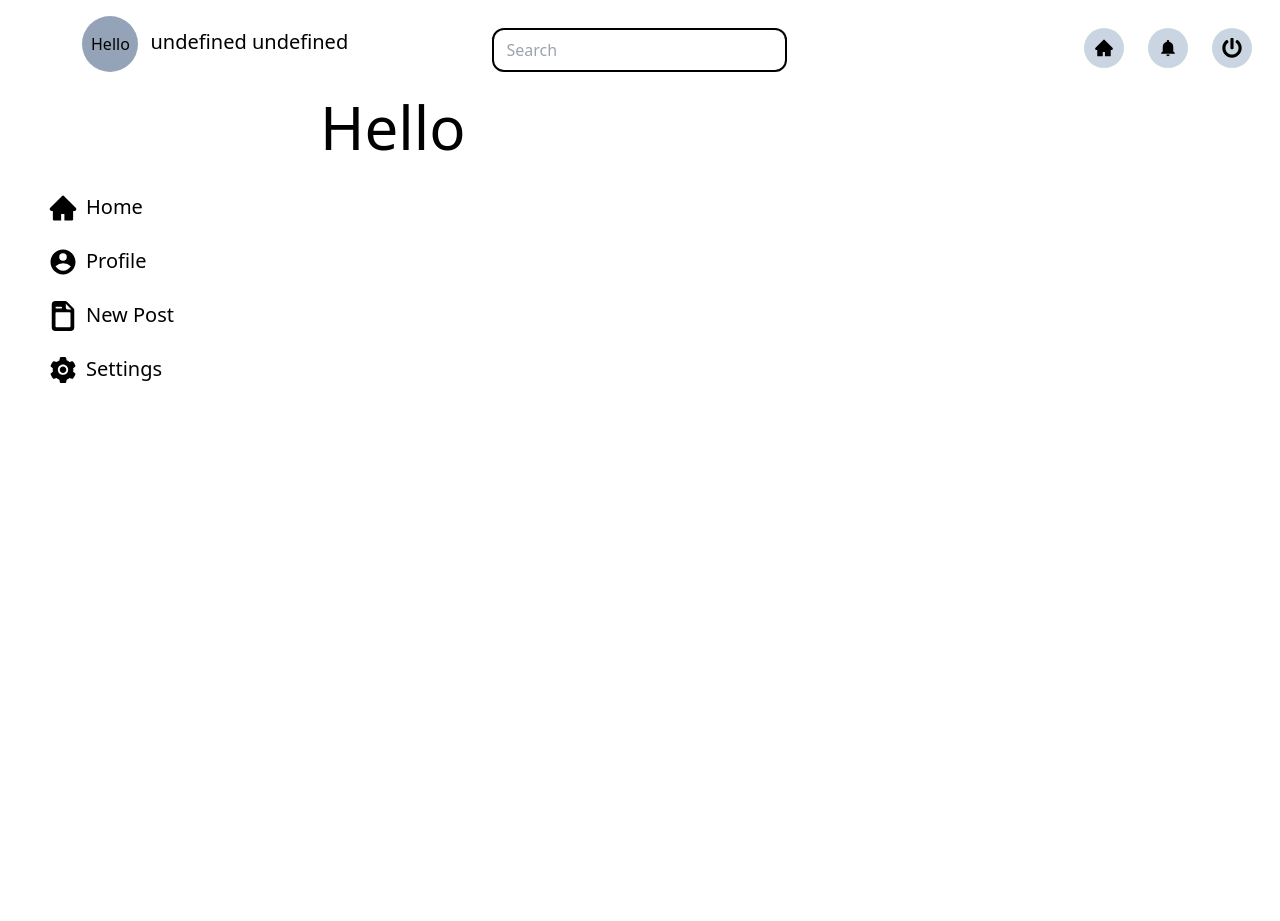
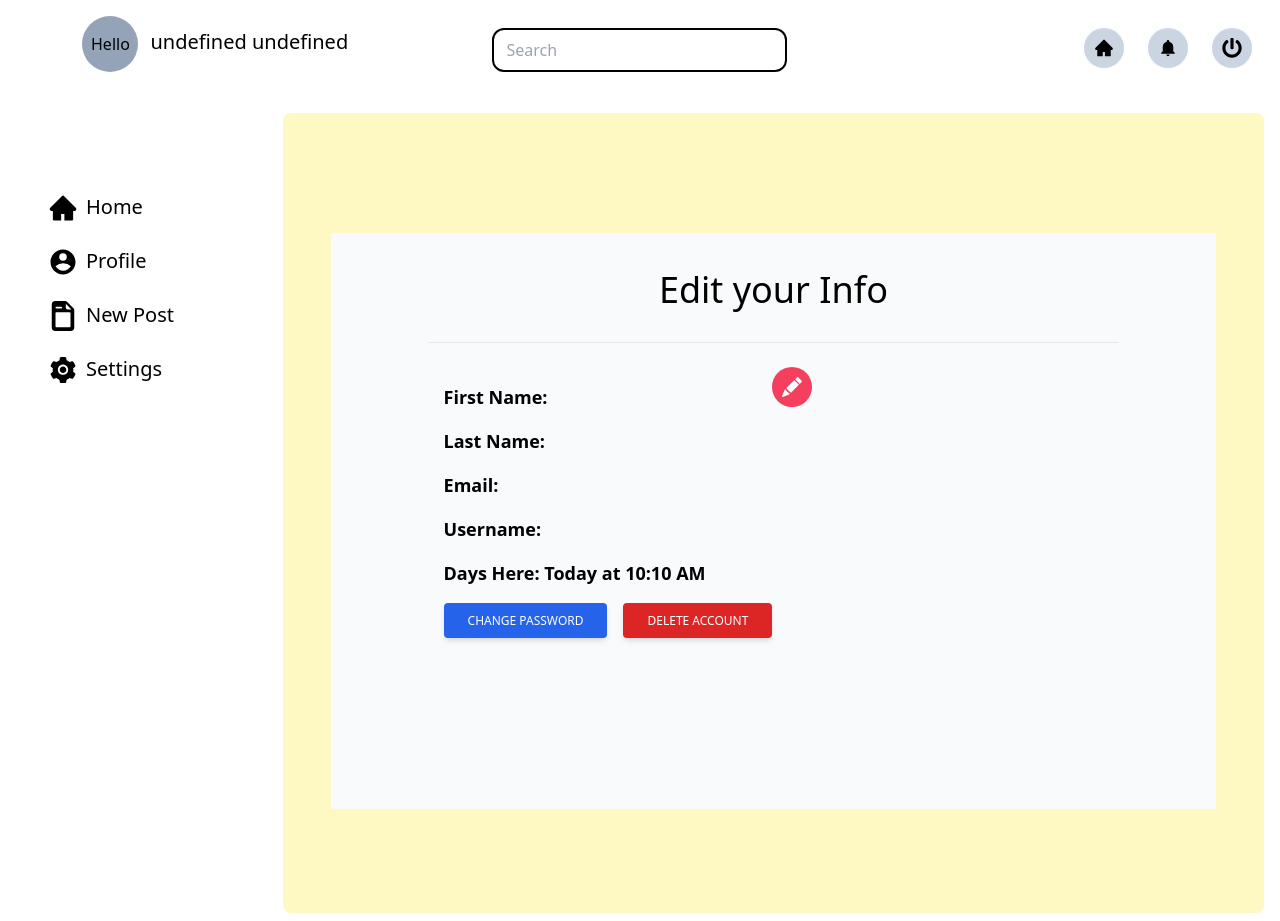
Before and after one commit to Arkora/blog-client, a React (Create React App) app: page /settings in a window 1280 px wide. Before the commit the page ends 897 px from the top, so only its background shows below. Built offline with nearby package versions, Linux system fonts and the light colour scheme.

Commit message:
create settings page

```diff
--- a/src/components/CommentsList.tsx
+++ b/src/components/CommentsList.tsx
@@ -15,7 +15,7 @@ const CommentsList = ({comments,postId}:Props) => {
     const [comment,setComment] = useState<any>({body:'',postId:postId,userId:user.id})
     const inputRef = useRef<HTMLInputElement>(null!)
 
-    const handleSubmit = async(e:any) =>{
+    const handleSubmit = async(e:React.FormEvent<HTMLFormElement>) =>{
          e.preventDefault()
         try {
           const response = await createComment(comment)
@@ -30,16 +30,20 @@ const CommentsList = ({comments,postId}:Props) => {
 
   return (
     <div className='mt-2'>
+      <div className=''>
         <div className='relative mt-20 mb-6'>
-            <p className='absolute inset-y-0 right-0 pr-3 hover:underline cursor-pointer flex items-center leading-5' onClick={() =>setShow(!show)}>{comments.length} Comments</p>
+            <div className='absolute inset-y-0 right-0 pr-3 hover:underline cursor-pointer flex items-center leading-5'>
+              <p onClick={() =>setShow(!show)}>{comments.length} Comments</p>
+            </div>
         </div>
+      </div>
         <br />
         <hr />
         <div className='flex '>
         <div className="h-10 w-10 mt-2 ml-2 bg-stone-600 rounded-full flex text-white font-semibold justify-center items-center">{user.firstname.substring(0, 1) + user.lastname.substring(0, 1)}</div>
 
             <div className='w-96 mt-2 ml-2'>
-                <form action="submit" onSubmit={handleSubmit} >
+                <form  onSubmit={handleSubmit} >
                     <input type="text" ref={inputRef} placeholder='Write your comment' className='input' onChange={(e) =>setComment({...comment,body:e.target.value})} />
                 </form>
             </div>
--- a/src/components/PostItem.tsx
+++ b/src/components/PostItem.tsx
@@ -30,12 +30,13 @@ const PostItem = ({post}:any) => {
                 <div className='flex justify-end mr-2'>
                     <RiTimeFill size={20} />
                     <p className='-mt-[3px] '>{moment(post.createdAt).fromNow()}</p>
-                    <div className={isUser?'post-options ml-2' :'hidden'} onClick={()=>setExpand(!expand)}><BsThreeDotsVertical /></div>
+                    <div className={isUser?'post-options ml-2' :'hidden'} onClick={()=>setExpand(!expand)}>
+                        <BsThreeDotsVertical />
+                    </div>
                 </div>
-                <div className={expand?'w-24 h-15 bg-stone-800 block rounded-lg':'hidden'}>
+                <div className={expand?'w-16 h-12 bg-stone-800 block rounded-lg':'hidden'}>
                     <div className='flex justify-center items-center text-white p-3 '>
                        <Link to={`/edit/post/${post.id}`}><div className='post-actions '><BsFillPencilFill size={20} /></div></Link>
-                        <div className='ml-3 post-actions '><BsFillTrashFill size={20} /></div>
                     </div>
                 </div>
             </div>
--- /dev/null
+++ b/src/components/SettingsEdit.tsx
@@ -0,0 +1,41 @@
+import React,{useState,useEffect,useRef} from 'react'
+
+interface Props{
+    user: any;
+    setEdit: React.Dispatch<React.SetStateAction<boolean>>;
+}
+
+const SettingsEdit = ({user,setEdit}:Props) => {
+    const [formData, setFormData] = useState<any>({firstname:user.firstname,lastname:user.lastname,email:user.email})
+
+  return (
+    <div>
+        <form action="submit">
+            <div className=' flex '>
+                <label htmlFor="" className='w-[15%]'>First Name</label>
+                <div>
+                    <input type="text" className='input' placeholder={formData.firstname} />
+                </div>
+            </div>
+            <div className=' flex mt-4 '>
+                <label htmlFor="" className='w-[15%]'>Last Name</label>
+                <div>
+                    <input type="text" className='input'  placeholder={formData.lastname} />
+                </div>
+            </div>
+            <div className=' flex mt-4 '>
+                <label htmlFor="" className='w-[15%]'>Email</label>
+                <div>
+                    <input type="email" className='input'  placeholder={formData.email} />
+                </div>
+            </div>
+        </form>
+        <div className='flex mt-8'>
+            <button className='customButton'>Save changes</button>
+            <button className='customButton ml-4' onClick={() =>setEdit(false)}>Cancel</button>
+        </div>
+    </div>
+  )
+}
+
+export default SettingsEdit
--- a/src/index.css
+++ b/src/index.css
@@ -94,6 +94,25 @@
   duration-150
   ease-in-out;
 }
+.redButton{
+  @apply
+  px-6
+  py-2.5
+  bg-red-600
+  text-white
+  font-medium
+  text-xs
+  leading-tight
+  uppercase
+  rounded
+  shadow-md
+  hover:bg-red-700 hover:shadow-lg
+  focus:bg-red-700 focus:shadow-lg focus:outline-none focus:ring-0
+  active:bg-red-800 active:shadow-lg
+  transition
+  duration-150
+  ease-in-out;
+}
 
 .notification-button{
   @apply
--- a/src/pages/Settings.tsx
+++ b/src/pages/Settings.tsx
@@ -1,8 +1,32 @@
-import React from 'react'
+import React,{useEffect,useState} from 'react'
 import Topbar from '../components/Topbar'
 import Sidebar from '../components/Sidebar'
+import { getUser } from '../localStorage'
+import { BsFillPencilFill } from 'react-icons/bs'
+import moment from 'moment'
+import SettingsEdit from '../components/SettingsEdit'
 
 const Settings = () => {
+    const user = getUser()
+    const [edit, setEdit] = useState<boolean>(false)
+    const [toggle,setToggle] = useState<boolean>(false)
+    const [toggleDelete,setToggleDelete] = useState<boolean>(false)
+    const [formData,setFormData] = useState<any>({password:''})
+
+
+    const handleToggle = () =>{
+        setToggle(true)
+        setToggleDelete(false)
+    }
+    const handleToggleDelete = () =>{
+        setToggleDelete(true)
+        setToggle(false)
+    }
+
+
+    const handleSubmit = async (e:React.FormEvent<HTMLFormElement>) =>{
+        e.preventDefault()
+    }
   return (
     <>
         <div  className='block  h-20 '>
@@ -13,11 +37,73 @@ const Settings = () => {
             <div className='lg:w-80  sm:w-20 md:w-40'>
                 <Sidebar />
             </div>
-            <div className='flex-auto'>
-                <div className='h-screen '>
-                    <h1>Hello</h1>
+            <div className='flex-auto w-11/12 rounded-lg bg-yellow-100  h-screen p-2 m-4'>
+                <div className='flex justify-center h-screen items-center'>
+                    <div className='w-11/12 h-[36rem] flex justify-center items-center bg-slate-50'>
+                        <div className=' no-scrollbar overflow-y-auto w-[80%] h-[90%] p-2 '>
+                            <div>
+                                <div className='flex justify-center mb-8'>
+                                    <h3>Edit your Info</h3>
+                                </div>
+                                <hr />
+                                {edit?
+                                    <div className='mt-2 p-4'>
+                                        <SettingsEdit  user={user} setEdit={setEdit} />
+                                    </div>
+
+                                :
+                                <div className='flex mt-2 p-4' >
+                                    <div>
+                                        <ul className='list-none '>
+                                            <li className='text-lg mt-4 font-semibold'>First Name: {user.firstname}</li>
+                                            <li className='text-lg mt-4 font-semibold'>Last Name: {user.lastname}</li>
+                                            <li className='text-lg mt-4 font-semibold'>Email: {user.email}</li>
+                                            <li className='text-lg mt-4 font-semibold'>Username: {user.username}</li>
+                                            <li className='text-lg mt-4 font-semibold'>Days Here: {moment(user.createdAt).calendar()}</li>
+                                        </ul>
+                                        <div className='mt-4 flex'>
+                                            <button className='customButton' onClick={handleToggle}>Change password</button>
+                                            <button className='redButton ml-4' onClick={handleToggleDelete}>Delete Account</button>
+                                        </div>
+                                    </div>
+                                    <div>
+                                        <div className='text-white flex justify-center rounded-full items-center w-10 h-10 bg-rose-500'>
+                                            <button onClick={() => setEdit(true)}><BsFillPencilFill size={20} /></button>
+                                        </div>
+                                    </div>
+                                </div>
+                                }
+
+                                <div className={toggle? ' ': 'hidden'}>
+                                    <form onSubmit={handleSubmit}>
+                                        <div className=' flex mt-4 '>
+                                            <label htmlFor="" className='w-[15%]'>Password</label>
+                                            <div>
+                                                <input type="password" className='input'  placeholder=''/>
+                                            </div>
+                                                <button className='customButton ml-4' onClick={() => handleSubmit}>Save Password</button>
+                                                <button className='customButton ml-4' onClick={() => setToggle(false)}>Cancel</button>
+                                        </div>
+                                    </form>
+                                </div>
+
+                                <div className={toggleDelete? ' ' : 'hidden'}>
+                                    <div className='w-[50%] h-24 rounded-md  flex justify-center bg-slate-500'>
+                                        <div>
+                                            <h6 className='text-center text-white'>Are you sure?</h6>
+                                            <p className='text-red-200'>You cant recover your data after delete!!!</p>
+                                            <div className='flex justify-center'>
+                                                <button className='redButton'>Yes</button>
+                                                <button className='customButton ml-4' onClick={() => setToggleDelete(false)}>No</button>
+                                            </div>
+                                        </div>
+                                    </div>
+                                </div>
+
+                            </div>
+                        </div>
+                    </div>
                 </div>
-
             </div>
         </div>
     </>
```
Also changed, not shown: src/pages/EditPost.tsx (+18 -10 lines), src/pages/Post.tsx (+37 -14 lines).
